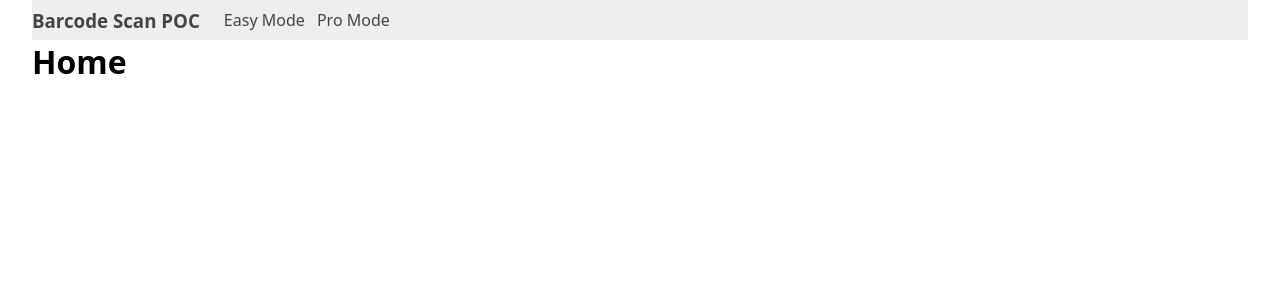
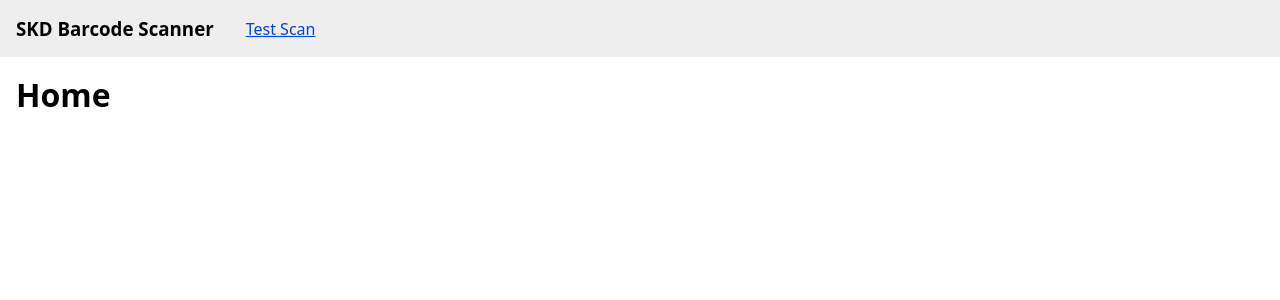
Before and after one commit to pk-team/sv-qrcode-poc, a SvelteKit app: page / in a window 1280 px wide. Shown: the top 300 px of the page. Built offline with nearby package versions, Linux system fonts and the light colour scheme.

Commit message:
fix ugly styles

```diff
--- a/src/app.css
+++ b/src/app.css
@@ -9,37 +9,20 @@ body {
     margin: 0 auto;
 }
 
-.site-wrap {
-    max-width: 95%;
-    margin-inline: auto;
+a, a:visited {
+    color: #0045da;
 }
 
-main {
-    display: flex;
-    flex-direction: column;
-    align-items: center;
-    gap: 1rem;
-    padding: 1rem;
-    margin: 0 auto;
+button {
+    font-size: inherit;
+    cursor: pointer;
+    padding: 0.25rem 0.5rem;
 }
 
-header {
-    height: 40px;
-    display: flex;
-    justify-content: start;
-    align-items: center;
-    gap: 1.5rem;
-    background: #eee;
+button:hover {
+    font-weight: 600;
 }
 
-header a {
-    text-decoration: none;
-    color: #444;
-}
-
-header a:hover {
-    text-decoration: underline;
-}
 
 video {
     width: 100%;
--- a/src/routes/+layout.svelte
+++ b/src/routes/+layout.svelte
@@ -6,21 +6,57 @@
     console.log('environment', environment)
 </script>
 
-<div class="site-wrap">
 <header>
 	<div class="title">
-			<h3><a href="/">Barcode Scan POC</a></h3>
+		<h3><a href="/">SKD Barcode Scanner</a></h3>
 	</div>
 	<nav>
-			<a href="/scan-easy-mode">Easy Mode</a>
-			<a href="/scan-pro-mode">Pro Mode</a>
+		<a href="/scan">Test Scan</a>
 	</nav>
 </header>
+<main>
 	<slot />
-</div>
+</main>
 
 <style>
-	nav a {
-		margin-right: 0.5rem;
+	header {
+		display: flex;
+		justify-content: start;
+		align-items: center;
+		gap: 2rem;
+		padding: 1rem;
+		background: #eee;
+	}
+
+	header h3 a {
+		text-decoration: none;
+		color: inherit;
+	}
+
+	main {
+		display: grid;
+		grid-template-columns: 1fr 1fr;
+		gap: 2rem;
+		padding: 1rem;
+		margin: 0 auto;
+	}
+
+	main :global(section) {
+		height: 100%;
+	}
+
+	main :global(h2) {
+		margin-bottom: 0.5rem;
+	}
+
+	@media (max-width: 640px) {
+		main {
+			grid-template-columns: 1fr;
+			gap: 1rem;
+		}
+
+		header {
+			gap: 1rem;
+		}
 	}
 </style>
--- a/src/routes/+page.svelte
+++ b/src/routes/+page.svelte
@@ -1,5 +1 @@
-<script lang="ts">
-
-
-</script>
 <h1>Home</h1>
```
Also changed, not shown: src/routes/scan-easy-mode/+page.svelte (deleted, +0 -44 lines), src/routes/scan/+page.svelte (added, +23 -0 lines), src/routes/scan-pro-mode/+page.svelte (deleted). Lines whose indentation alone changed are shown as unchanged.
